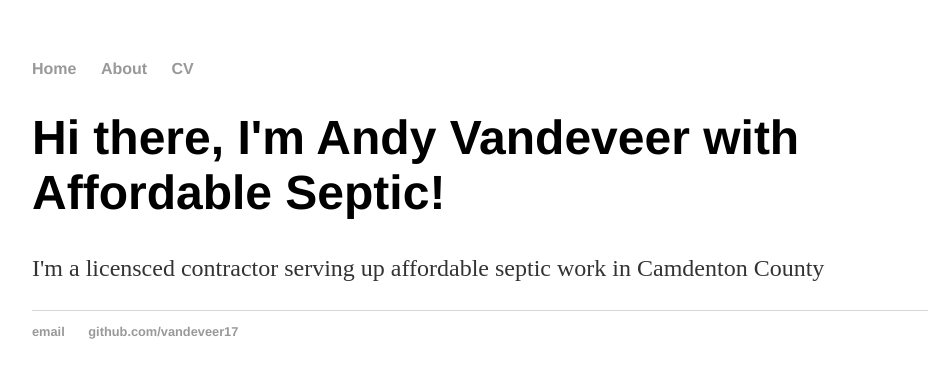
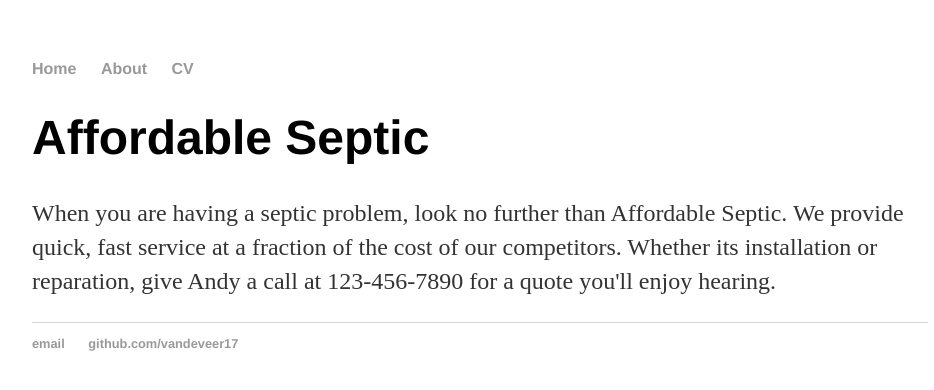
Before and after one commit to Vandeveer17/vandeveer17.github.io, a Jekyll site: the page built from index.html, in a window 1280 px wide. Shown: the top 390 px of the page, without its empty margins (160-1094 px from the left). Built offline with Jekyll 4.4.1, drawn with Linux system fonts in a browser that asks for light colours.

Commit message:
Update index.html
changed bio

```diff
--- a/index.html
+++ b/index.html
@@ -3,6 +3,8 @@ layout: default
 title: Affordable Septic
 ---
 <div class="blurb">
-	<h1>Hi there, I'm Andy Vandeveer with Affordable Septic!</h1>
-	<p>I'm a licensced contractor serving up affordable septic work in Camdenton County</p>
+	<h1>Affordable Septic</h1>
+	<p>When you are having a septic problem, look no further than Affordable Septic.
+		We provide quick, fast service at a fraction of the cost of our competitors. Whether its installation
+		or reparation, give Andy a call at 123-456-7890 for a quote you'll enjoy hearing. </p>
 </div><!-- /.blurb -->
```
